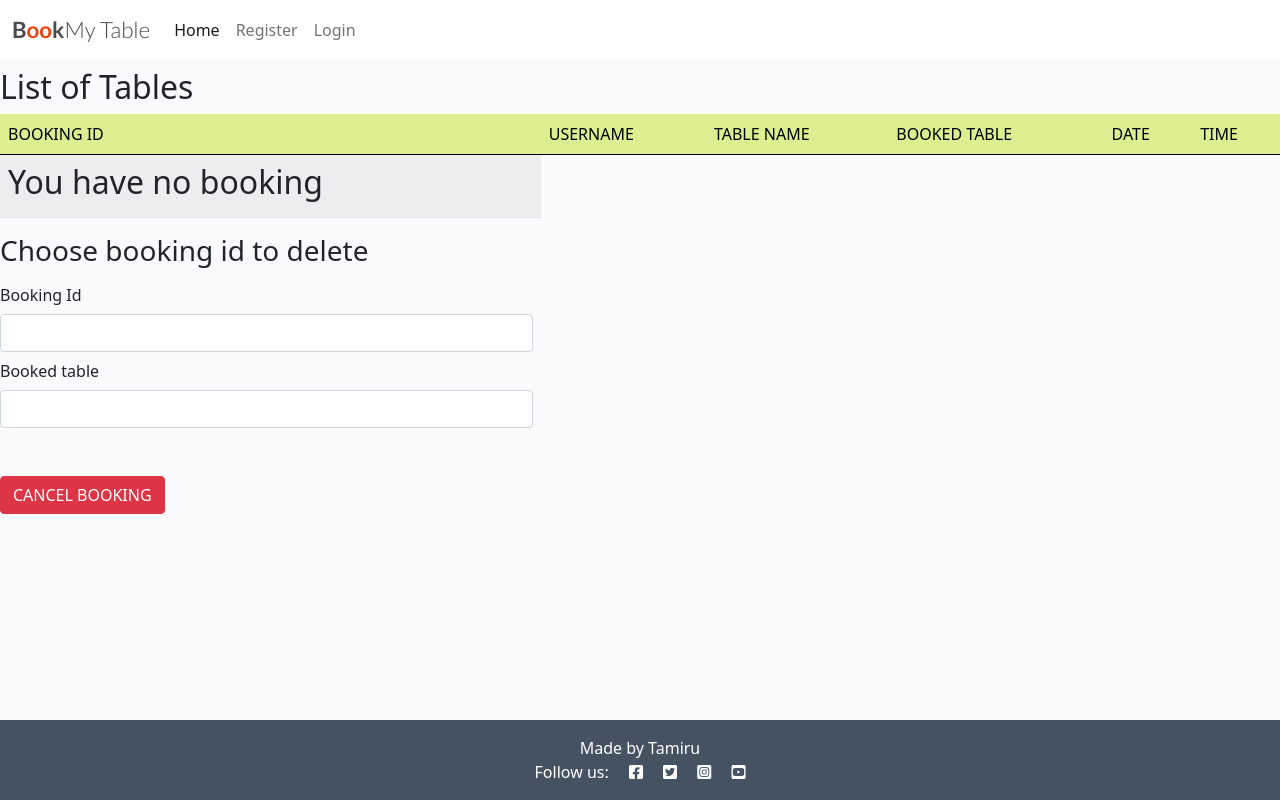
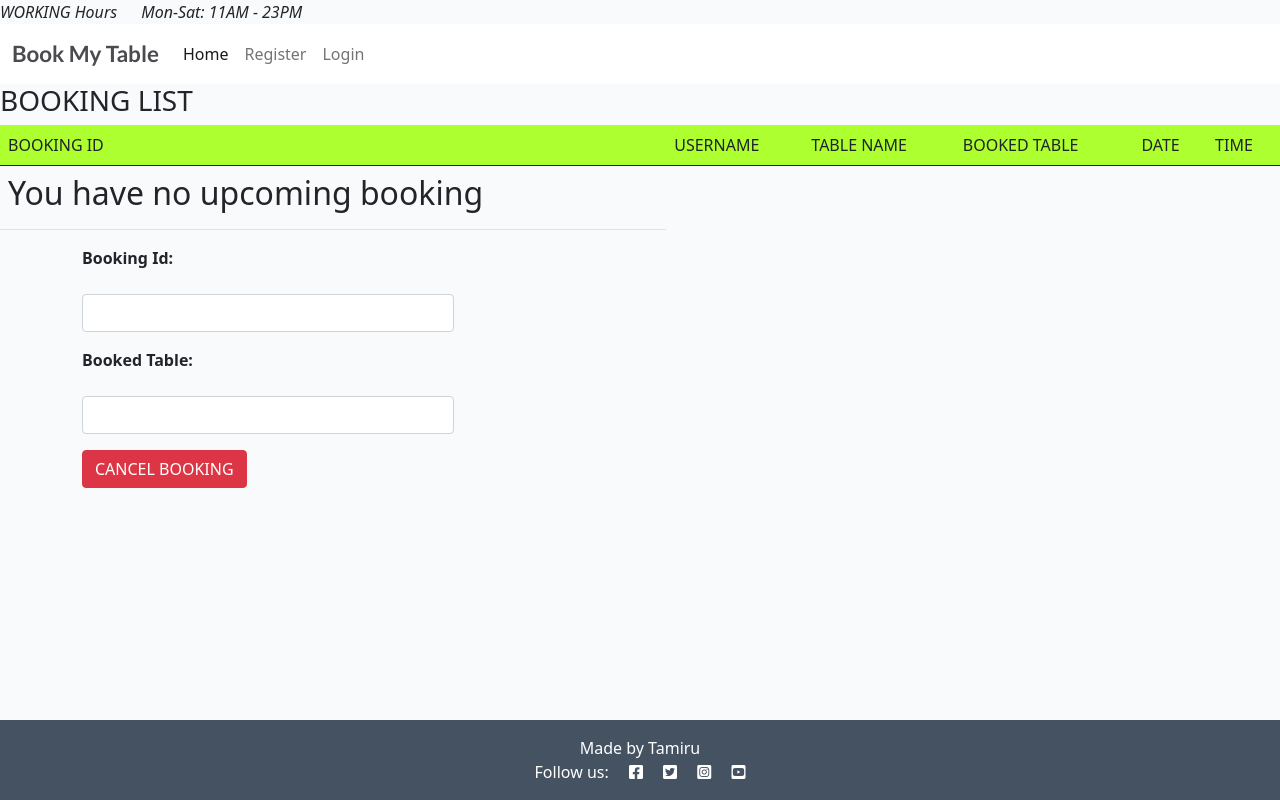
Before and after one commit to Tamirucode/fsf_hi_django, a Django app: page /mybookings in a window 1280 px wide. Run offline with Django 3.2, Linux system fonts and the light colour scheme; data that the repository does not hold is empty.

Commit message:
add empty handling

```diff
--- a/my_djanjo_p/my_djanjo_p/settings.py
+++ b/my_djanjo_p/my_djanjo_p/settings.py
@@ -25,8 +25,7 @@ SECRET_KEY = 'django-insecure-zv1$1)hgedtq-f^xo828zt+2%c1rn5c_3e8m%(+8c@vp6cer5(
 # SECURITY WARNING: don't run with debug turned on in production!
 DEBUG = True
 
-ALLOWED_HOSTS = [ '8000-tamirucode-fsfhidjango-bk8q6l9do97.ws-eu101.gitpod.io'
-]
+ALLOWED_HOSTS = ['8000-tamirucode-fsfhidjango-y9hd1y2oper.ws-eu101.gitpod.io']
 
 
 # Application definition
--- a/my_djanjo_p/tam/static/css/style.css
+++ b/my_djanjo_p/tam/static/css/style.css
@@ -1,12 +1,15 @@
+*{
+    border: none;
+}
+
 body{
-    background-color: rgb(255, 0, 0);
+    background-color: aqua;
 }
+
 thead{
-    background-color: rgb(221, 238, 144);color: black;
+    background-color: greenyellow
 }
-ody {
-    background-color: #F9FAFC;
-}
+
 
 .brand {
     font-family: Lato, sans-serif;
@@ -15,9 +18,6 @@ ody {
     color: #4A4A4F;
 }
 
-.red-o {
-    color: #E84610;
-}
 
 .thin {
     font-weight: 300;
@@ -46,13 +46,12 @@ ody {
     color: #23BBBB;
 }
 
-.btn{
-    text-align: center;
+.fa-check{
+    color: #7ed321;
 }
-
-
-.btn-success{
-
-    margin-top: 10px;
-    width: 40%;
+.font-link,
+.font-link a {
+    color:#295c75;
+    font-weight: 400;
+    border: none;
 }
--- a/my_djanjo_p/tam/templates/tam/base.html
+++ b/my_djanjo_p/tam/templates/tam/base.html
@@ -16,17 +16,20 @@
     <script src="https://cdn.jsdelivr.net/npm/bootstrap@5.0.1/dist/js/bootstrap.bundle.min.js"
         integrity="sha384-gtEjrD/SeCtmISkJkNUaaKMoLD0//ElJ19smozuHV6z3Iehds+3Ulb9Bn9Plx0x4" crossorigin="anonymous">
     </script>
+
     <link rel="stylesheet" href="{% static 'css/style.css' %}">
 
 </head>
 <body class="d-flex flex-column h-100 main-bg">
-
+    <div class="contact-info d-flex align-items-center">
+        <i class="bi bi-phone d-flex align-items-center"><span></span>WORKING Hours</i>
+        <i class="bi bi-clock d-flex align-items-center ms-4"><span> Mon-Sat: 11AM - 23PM</span></i>
+      </div>
     <!-- Navigation -->
 
     <nav class="navbar navbar-expand-lg navbar-light bg-white">
         <div class="container-fluid">
-            <a class="navbar-brand" href="{% url 'home' %}"><span class="brand">B<span class="red-o">oo</span>k<span
-                        class="thin">My Table</span></span></span></a>
+            <a class="navbar-brand" href="{% url 'home' %}"><span class="brand">Book My Table</a>
             <button class="navbar-toggler" type="button" data-bs-toggle="collapse" data-bs-target="#navbarText"
                 aria-controls="navbarText" aria-expanded="false" aria-label="Toggle navigation">
                 <span class="navbar-toggler-icon"></span>
@@ -61,7 +64,7 @@
         </div>
     </nav>
 
-    <main class="flex-shrink-0 main-bg">
+    <main>
         {% block content %}
         <!-- Content Goes here -->
         {% endblock content %}
@@ -75,5 +78,9 @@
         <i class="fab fa-instagram-square ms-3"></i>
         <i class="fab fa-youtube-square ms-3"></i></p>
 </footer>
-
+<script>
+    document.getElementById("myBtn").addEventListener("click", function(){
+        alert("Are you sure you want to delete this booking");});
+</script>
+</body>
 </html>
--- a/my_djanjo_p/tam/templates/tam/book_list.html
+++ b/my_djanjo_p/tam/templates/tam/book_list.html
@@ -1,8 +1,10 @@
 {% extends 'tam/base.html' %}
 {% block content %}
-<h3>{{msg}}</h3>
-<h2>List of Tables</h2>
-<table class="table table-striped">
+
+
+<h3>BOOKING LIST</h3>
+<div class="table-responsive">
+    <table class="table">
     <thead >
         <td>BOOKING ID</td>
         <td>USERNAME</td>
@@ -24,32 +26,34 @@
         <td>{{row.time}}</td>
 
     {% empty %}
-   <tr><td> <h2>You have no booking</h2></td></tr>
+   <tr><td> <h2>You have no upcoming booking</h2></td></tr>
 
     {% endfor %}
 </table>
+</div>
+<div class="container">
+    <div class="row">
 <form action="{% url 'deleting' %}" method="post">
-    <h3>Choose booking id to delete </h3>
+
     {% csrf_token %}
-    <div class="col-auto">
-        <label for="example-email-input" class="col-2 col-form-label">Booking Id</label>
-        <div class="col-5">
+    <div class=" col-lg-4 col-md-6 form-group mb-3">
+        <label for="example-email-input" class="form-label"><p><strong>Booking Id:</strong></p></label>
+        <div>
             <input name="table_id" class="form-control" type="number" id="example-email-input"  required>
         </div>
     </div>
-    <div class="col-auto">
-        <label for="example-email-input" class="col-2 col-form-label">Booked table </label>
-        <div class="col-5">
+    <div class=" col-lg-4 col-md-6 form-group mb-3">
+        <label for="example-email-input" class="form-label"><p><strong>Booked Table:</strong></p> </label>
+        <div>
             <input name='booked_table' class="form-control" type="number"  max ="1"  min= "1" required>
         </div>
     </div>
 
-    <br>
-    <br>
-    <div class="pull-right">
-        <button type="submit" class="btn btn-danger float-left">CANCEL BOOKING</button>
-    </div>
+     <button type="submit" class="btn btn-danger" id="myBtn">CANCEL BOOKING</button>
 
 </form>
+</div>
+</div>
+
 
 {% endblock %}
```
Also changed, not shown: my_djanjo_p/tam/templates/tam/bookings.html (+36 -40 lines), my_djanjo_p/tam/templates/tam/error.html (+19 -2 lines), my_djanjo_p/tam/templates/tam/findtable.html (+11 -11 lines), my_djanjo_p/tam/templates/tam/table_list.html (+23 -18 lines), my_djanjo_p/db.sqlite3.
